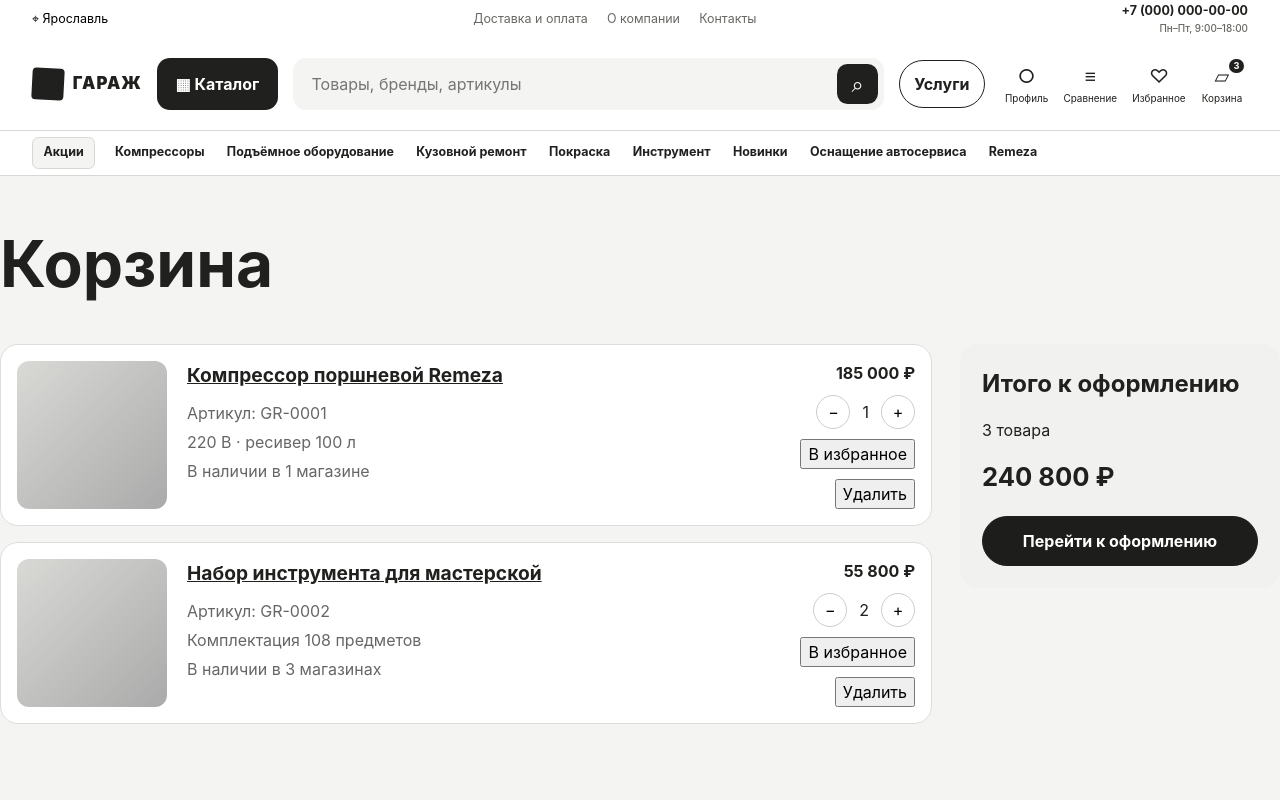
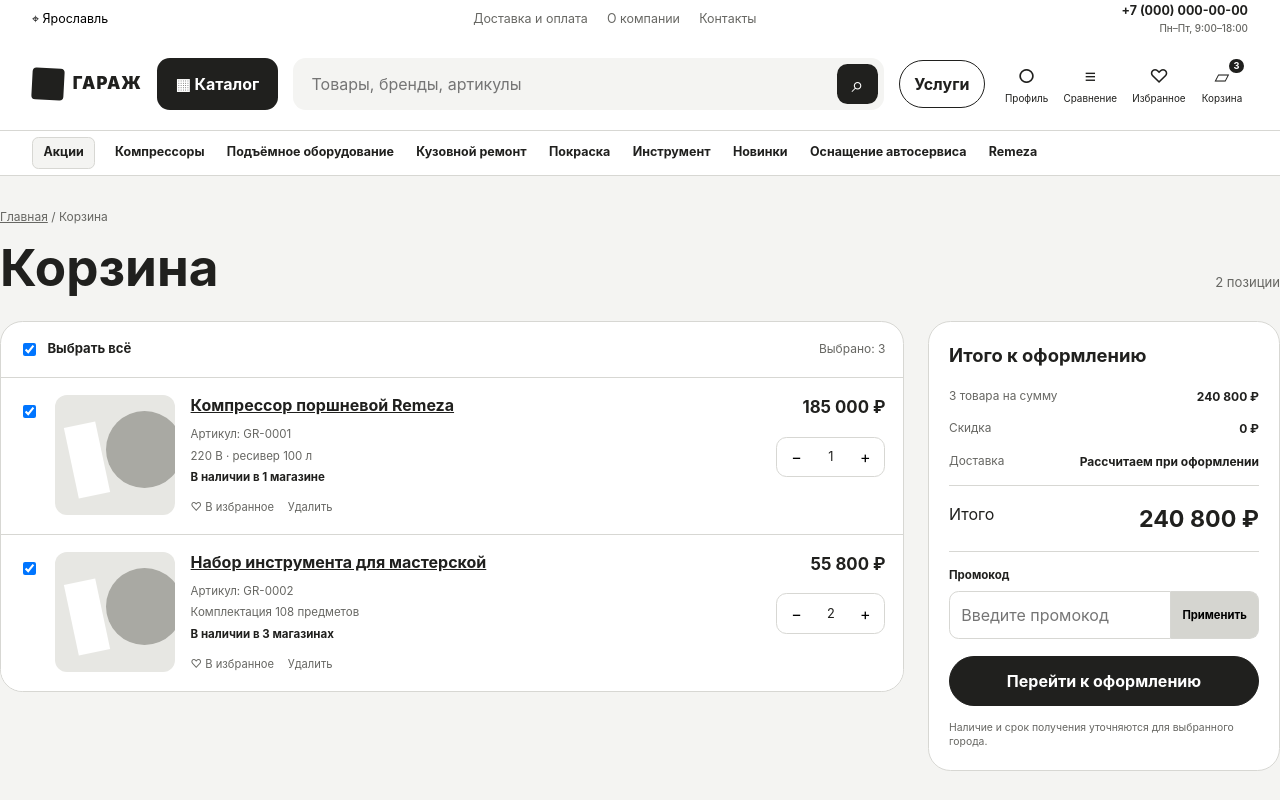
Before and after one commit to kcska18051-crypto/garage, a React (Vite) app in the folder prototype/: page /cart in a window 1280 px wide. Shown: the top 800 px of the page. Built offline with nearby package versions, Linux system fonts and the light colour scheme.

Commit message:
feat: redesign cart workspace

```diff
--- a/prototype/src/pages/CartPage.tsx
+++ b/prototype/src/pages/CartPage.tsx
@@ -1,22 +1,67 @@
+import { useEffect, useMemo, useState } from 'react'
 import { Link } from 'react-router-dom'
 import { checkoutProducts, money } from '../data/checkoutData'
 import { useCommerce } from '../state/CommerceState'
 import { formatAvailability } from '../utils/availability'
-import { useEffect } from 'react'
 import './CartCheckout.css'
 
-export function OrderSummary({ action }: { action?: React.ReactNode }) {
+type SummaryProps = { action?: React.ReactNode; selectedIds?: Set<string>; promo?: React.ReactNode }
+
+export function OrderSummary({ action, selectedIds, promo }: SummaryProps) {
   const { cartItems } = useCommerce()
-  const total = cartItems.reduce((sum, line) => sum + (checkoutProducts.find((item) => item.id === line.id)?.price ?? 0) * line.quantity, 0)
-  return <aside className="order-summary" aria-label="Итоги заказа"><h2>Итого к оформлению</h2><p>{cartItems.reduce((sum, item) => sum + item.quantity, 0)} товара</p><strong>{money(total)}</strong>{action}</aside>
+  const included = selectedIds ? cartItems.filter((line) => selectedIds.has(line.id)) : cartItems
+  const count = included.reduce((sum, item) => sum + item.quantity, 0)
+  const total = included.reduce((sum, line) => sum + (checkoutProducts.find((item) => item.id === line.id)?.price ?? 0) * line.quantity, 0)
+  return <aside className="order-summary" aria-label="Итоги заказа">
+    <h2>Итого к оформлению</h2>
+    <div className="order-summary__row"><span>{count} товара на сумму</span><b>{money(total)}</b></div>
+    <div className="order-summary__row"><span>Скидка</span><b>0 ₽</b></div>
+    <div className="order-summary__row"><span>Доставка</span><b>Рассчитаем при оформлении</b></div>
+    <div className="order-summary__total"><span>Итого</span><strong>{money(total)}</strong></div>
+    {promo}{action}
+    <small>Наличие и срок получения уточняются для выбранного города.</small>
+  </aside>
 }
 
+const recommendations = [
+  { id: 'product-1', title: 'Расходные материалы для компрессора', price: '3 900 ₽', href: '/catalog/compressor-equipment' },
+  { id: 'product-2', title: 'Органайзер для инструмента', price: '4 600 ₽', href: '/catalog/tools' },
+  { id: 'product-1', title: 'Комплект для обслуживания', price: '7 200 ₽', href: '/services' },
+]
+
 export function CartPage() {
-  const { cartItems, updateQuantity, removeFromCart, moveToFavorites, ensureDemoCart } = useCommerce()
+  const { cartItems, updateQuantity, removeFromCart, moveToFavorites, ensureDemoCart, addToCart } = useCommerce()
+  const [selected, setSelected] = useState<Set<string>>(() => new Set())
+  const [promoCode, setPromoCode] = useState('')
+  const [promoApplied, setPromoApplied] = useState(false)
   useEffect(() => ensureDemoCart(), [])
+  useEffect(() => {
+    const ids = new Set(cartItems.map((item) => item.id))
+    setSelected((current) => current.size ? new Set([...current].filter((id) => ids.has(id))) : ids)
+  }, [cartItems])
+  const allSelected = cartItems.length > 0 && selected.size === cartItems.length
+  const selectedCount = useMemo(() => cartItems.filter((line) => selected.has(line.id)).reduce((sum, line) => sum + line.quantity, 0), [cartItems, selected])
+  const toggleAll = () => setSelected(allSelected ? new Set() : new Set(cartItems.map((item) => item.id)))
+  const toggleLine = (id: string) => setSelected((current) => { const next = new Set(current); next.has(id) ? next.delete(id) : next.add(id); return next })
   if (!cartItems.length) return <main className="cart-page container"><h1>Корзина пуста</h1><p>Добавьте товары из каталога, чтобы оформить заказ.</p><Link className="button" to="/catalog">Перейти в каталог</Link></main>
-  return <main className="cart-page container"><h1>Корзина</h1><div className="cart-layout"><div className="cart-lines">{cartItems.map((line) => {
-    const product = checkoutProducts.find((item) => item.id === line.id) ?? checkoutProducts[0]
-    return <article className="cart-line" data-testid="cart-line" key={line.id}><div className="cart-line__image" aria-hidden="true" /><div><Link to={product.href}><h2>{product.name}</h2></Link><p>Артикул: {product.sku}</p><p>{product.modification}</p><p>{formatAvailability(product.availabilityStatus, product.storeCount)}</p></div><div className="cart-line__controls"><strong>{money(product.price * line.quantity)}</strong><div className="quantity"><button aria-label="Уменьшить количество" onClick={() => updateQuantity(line.id, line.quantity - 1)}>−</button><span>{line.quantity}</span><button aria-label="Увеличить количество" onClick={() => updateQuantity(line.id, line.quantity + 1)}>+</button></div><button onClick={() => moveToFavorites(line.id)} aria-label="Перенести в избранное">В избранное</button><button onClick={() => removeFromCart(line.id)} aria-label="Удалить товар">Удалить</button></div></article>
-  })}</div><OrderSummary action={<Link className="button checkout-sticky" to="/checkout/review">Перейти к оформлению</Link>} /></div></main>
+  const promo = <form className="cart-promo" onSubmit={(event) => { event.preventDefault(); if (promoCode.trim()) setPromoApplied(true) }}><label htmlFor="cart-promo">Промокод</label><div><input id="cart-promo" value={promoCode} onChange={(event) => { setPromoCode(event.target.value); setPromoApplied(false) }} placeholder="Введите промокод" /><button type="submit" aria-label="Применить промокод">Применить</button></div>{promoApplied && <p role="status">Промокод применён для демонстрации</p>}</form>
+  return <main className="cart-page container">
+    <header className="cart-heading"><div><p><Link to="/">Главная</Link> / Корзина</p><h1>Корзина</h1></div><span>{cartItems.length} позиции</span></header>
+    <div className="cart-layout">
+      <section className="cart-order" aria-label="Состав заказа">
+        <div className="cart-toolbar"><label><input type="checkbox" checked={allSelected} onChange={toggleAll} aria-label="Выбрать все товары" /> Выбрать всё</label><span>Выбрано: {selectedCount}</span></div>
+        <div className="cart-lines">{cartItems.map((line) => {
+          const product = checkoutProducts.find((item) => item.id === line.id) ?? checkoutProducts[0]
+          return <article className="cart-line" data-testid="cart-line" key={line.id}>
+            <label className="cart-line__select"><input type="checkbox" checked={selected.has(line.id)} onChange={() => toggleLine(line.id)} aria-label={`Выбрать ${product.name}`} /></label>
+            <Link className="cart-line__image" to={product.href} aria-label={`Открыть ${product.name}`}><i /><b /></Link>
+            <div className="cart-line__details"><Link to={product.href}><h2>{product.name}</h2></Link><p>Артикул: {product.sku}</p><p>{product.modification}</p><p className="cart-line__availability">{formatAvailability(product.availabilityStatus, product.storeCount)}</p><div className="cart-line__secondary"><button onClick={() => moveToFavorites(line.id)} aria-label="Перенести в избранное">♡ В избранное</button><button onClick={() => removeFromCart(line.id)} aria-label="Удалить товар">Удалить</button></div></div>
+            <div className="cart-line__controls"><strong>{money(product.price * line.quantity)}</strong><div className="quantity"><button aria-label="Уменьшить количество" onClick={() => updateQuantity(line.id, line.quantity - 1)}>−</button><span aria-label="Количество">{line.quantity}</span><button aria-label="Увеличить количество" onClick={() => updateQuantity(line.id, line.quantity + 1)}>+</button></div></div>
+          </article>
+        })}</div>
+      </section>
+      <OrderSummary selectedIds={selected} promo={promo} action={<Link className={`button checkout-sticky${selected.size ? '' : ' button--disabled'}`} aria-disabled={!selected.size} to={selected.size ? '/checkout/review' : '#'}>Перейти к оформлению</Link>} />
+    </div>
+    <section className="cart-recommendations" aria-label="Рекомендуем к заказу"><div className="cart-recommendations__heading"><h2>С этим покупают</h2><Link to="/catalog">Смотреть всё →</Link></div><div className="cart-recommendations__rail">{recommendations.map((item, index) => <article data-testid="cart-recommendation" key={`${item.title}-${index}`}><Link className="cart-recommendation__art" to={item.href} aria-label={`Открыть ${item.title}`}><i /></Link><Link to={item.href}><h3>{item.title}</h3></Link><strong>{item.price}</strong><button type="button" onClick={() => addToCart(item.id)} aria-label={`Добавить ${item.title} в корзину`}>＋</button></article>)}</div></section>
+  </main>
 }
```
Also changed, not shown: prototype/src/pages/CartCheckout.css, 2 other files (tests, documents, lock files or other folders).
